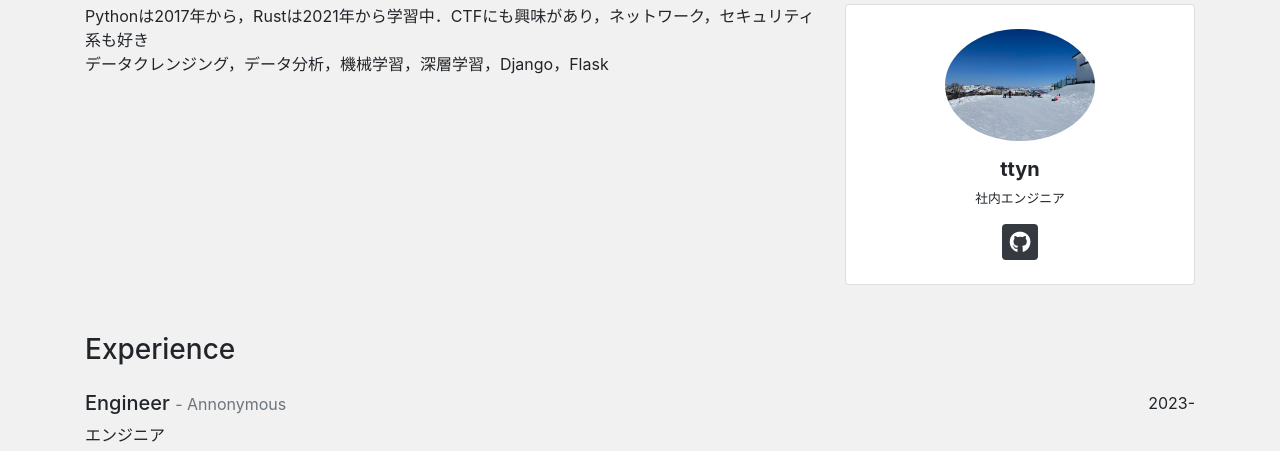
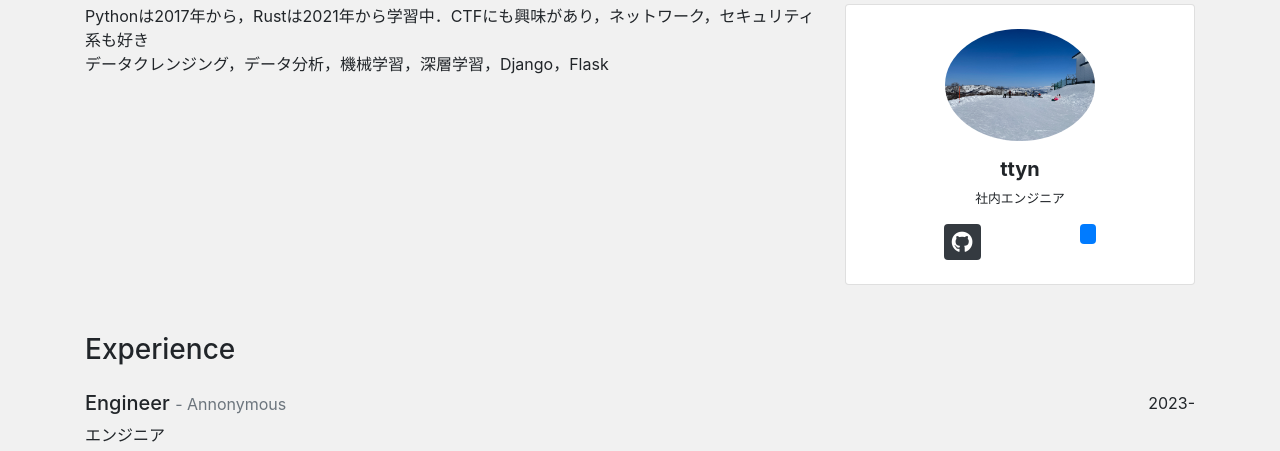
Before and after one commit to T3pp31/portfolio_django, a Django app: page /about/ in a window 1280 px wide. Shown: the part 160-611 px from the top of the page. Run offline with Django 4.2, Linux system fonts and the light colour scheme; data comes from the database, SQL or seed files in the repository; both versions use the stored data as it was after the commit; some libraries are stand-ins or nearby versions.

Commit message:
qiitaモデルの追加

```diff
--- a/mysite/mysite/settings.py
+++ b/mysite/mysite/settings.py
@@ -28,7 +28,7 @@ SECRET_KEY = (
 )
 
 # SECURITY WARNING: don't run with debug turned on in production!
-DEBUG = False
+DEBUG = True
 
 ALLOWED_HOSTS = ["127.0.0.1", ".pythonanywhere.com"]
 
--- a/mysite/portfolio/models.py
+++ b/mysite/portfolio/models.py
@@ -14,6 +14,7 @@ class Profile(models.Model):
     job = models.TextField("仕事")
     introduction = models.TextField("自己紹介")
     github = models.CharField("github", max_length=100, null=True, blank=True)
+    qiita = models.CharField("qiita", max_length=100, null=True)
     topimage = models.ImageField(upload_to="images", verbose_name="トップ画像")
     subimage = models.ImageField(upload_to="images", verbose_name="サブ画像")
 
--- a/mysite/portfolio/templates/portfolio/about.html
+++ b/mysite/portfolio/templates/portfolio/about.html
@@ -21,9 +21,9 @@
                             <i class="fab fa-github fa-lg rounded btn-dark icon"></i>
                         </a>
                     {% endif %}
-                    {% if profile_data.twitter %}
-                        <a href="{{ profile_data.twitter }}" target="_blank">
-                            <i class="fab fa-twitter fa-lg rounded btn-primary icon"></i>
+                    {% if profile_data.qiita %}
+                        <a href="{{ profile_data.qiita }}" target="_blank">
+                            <i class="fab fa-qiita fa-lg rounded btn-primary icon"></i>
                         </a>
                     {% endif %}
                     {% if profile_data.linkedin %}
--- a/mysite/portfolio/templates/portfolio/base.html
+++ b/mysite/portfolio/templates/portfolio/base.html
@@ -40,7 +40,7 @@
         </div>
     </main>
 
-    <footer class="py-4 bg-dark text-center">
+    <footer class="py-4 bg-dark text-center ">
         <small class="text-white">&copy; 2023 ttyn</small>
     </footer>
 
```
Also changed, not shown: mysite/db.sqlite3, mysite/portfolio/migrations/0006_profile_qiita.py (added), 1 other file.
